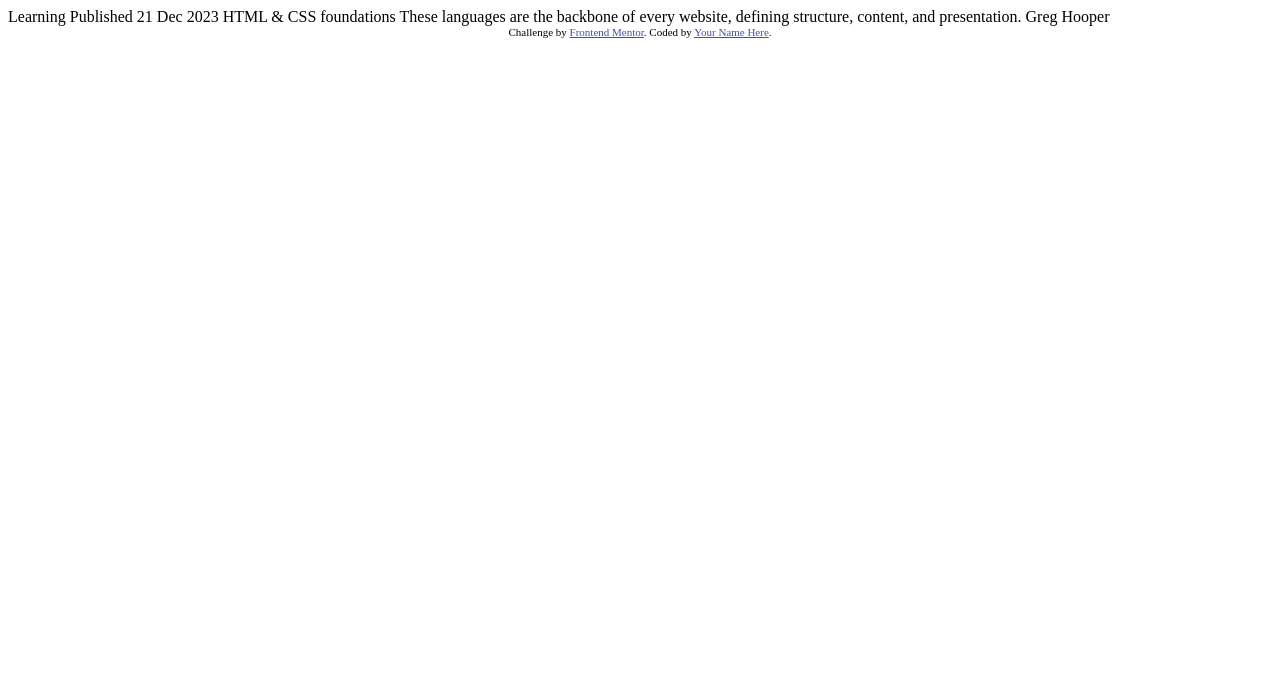
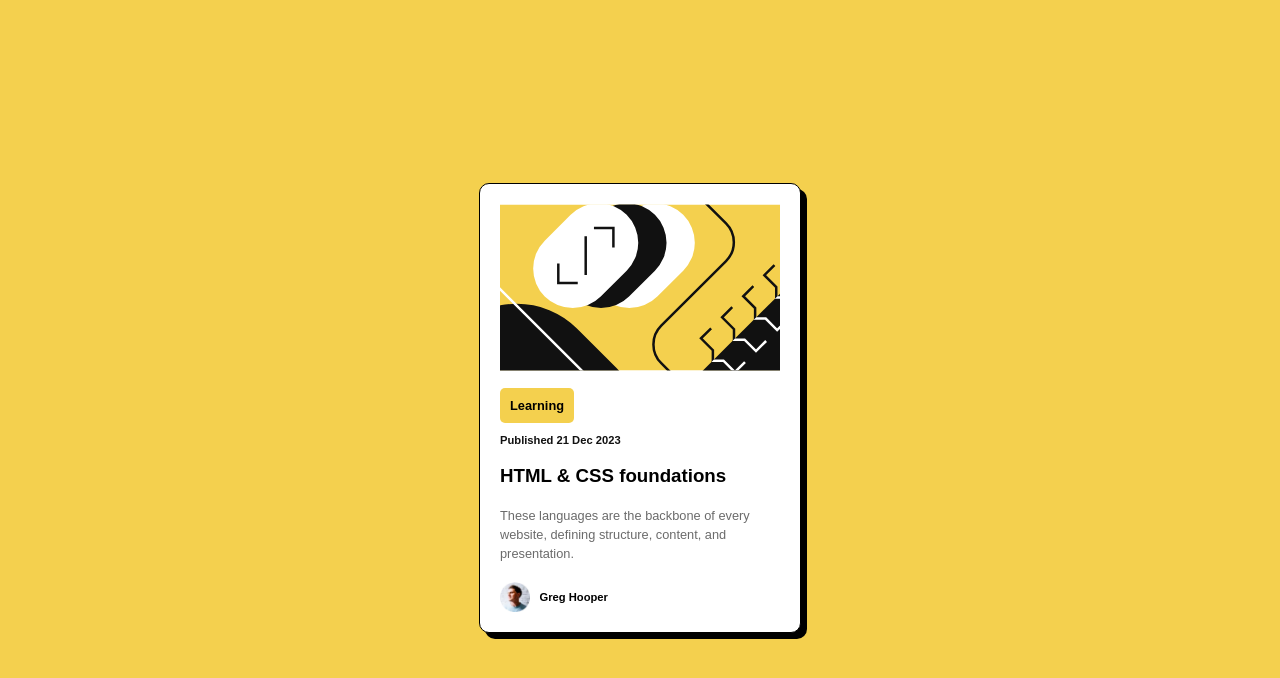
Before and after one commit to jlondon626/jlondon626-frontend-mentor-blog-preview-card, a plain HTML site: page index.html in a window 1280 px wide. Drawn offline with Linux system fonts and the light colour scheme; a web font is replaced by a local one.

Commit message:
upload-draft

```diff
--- a/index.html
+++ b/index.html
@@ -5,30 +5,23 @@
   <meta name="viewport" content="width=device-width, initial-scale=1.0"> <!-- displays site properly based on user's device -->
 
   <link rel="icon" type="image/png" sizes="32x32" href="./assets/images/favicon-32x32.png">
-
+  <link rel="stylesheet" href="styles.css">
   <title>Frontend Mentor | Blog preview card</title>
 
-  <!-- Feel free to remove these styles or customise in your own stylesheet 👍 -->
-  <style>
-    .attribution { font-size: 11px; text-align: center; }
-    .attribution a { color: hsl(228, 45%, 44%); }
-  </style>
 </head>
 <body>
-
-  Learning
-
-  Published 21 Dec 2023
-
-  HTML & CSS foundations
-
-  These languages are the backbone of every website, defining structure, content, and presentation.
-
-  Greg Hooper
-
-  <div class="attribution">
-    Challenge by <a href="https://www.frontendmentor.io?ref=challenge" target="_blank">Frontend Mentor</a>.
-    Coded by <a href="#">Your Name Here</a>.
-  </div>
+  <main>
+    <article>
+      <img src="assets/images/illustration-article.svg">
+      <p class="card-theme">Learning</p>
+      <p class="publish-date">Published 21 Dec 2023</p>
+      <h3>HTML & CSS foundations</h3>
+      <p class="card-body-text">These languages are the backbone of every website, defining structure, content, and presentation.</p>
+      <div class="user-profile">
+        <img class="user-photo" src="assets/images/image-avatar.webp"/>
+        <p class="user-name">Greg Hooper</p>
+      </div>
+    </article>
+  </main>
 </body>
 </html>
--- /dev/null
+++ b/styles.css
@@ -0,0 +1,80 @@
+@import url("https://fonts.google.com/specimen/Figtree");
+
+html {
+    box-sizing: border-box;
+}
+
+:root {
+    --yellow: hsl(47, 88%, 63%);
+    --white: hsl(0, 0%, 100%);
+    --gray-500: hsl(0, 0%, 42%);
+    --gray-950: hsl(0, 0%, 7%);
+}
+
+body {
+    font-size: 16px;
+    font-family: 'Figtree', sans-serif;
+    height: 100vh;
+    display: flex;
+    justify-content: center;
+    align-items: center;
+    background-color: var(--yellow);
+}
+
+img {
+    width: 100%;
+}
+
+article {
+    width: 280px;
+    border: 1px solid black;
+    padding: 20px;
+    border-radius: 10px;
+    background-color: var(--white);
+    box-shadow: 6px 6px  rgba(0, 0, 0, 1);
+}
+
+.card-theme {
+    background-color: var(--yellow);
+    display: inline-block;
+    padding: 10px;
+    font-size: 0.8em;
+    font-weight: 600;
+    margin-bottom: 0;
+    border-radius: 5px;
+}
+
+.publish-date {
+    color: var(--gray-950);
+    font-size: 0.7em;
+    font-weight: 600;
+}
+
+h3 {
+    font-weight: 900;
+}
+
+.card-body-text {
+    color: var(--gray-500);
+    font-size: 0.8em;
+    line-height: 1.5;
+    margin-bottom: 1.5em;
+}
+
+.user-profile {
+    display: flex;
+    justify-content: flex-start;
+    align-items: center;
+    height: 30px;
+}
+
+.user-photo {
+    max-height: 100%;
+    width: auto;
+}
+
+.user-name {
+    margin-left: 10px;
+    font-weight: 900;
+    font-size: 0.7em;
+}
```
